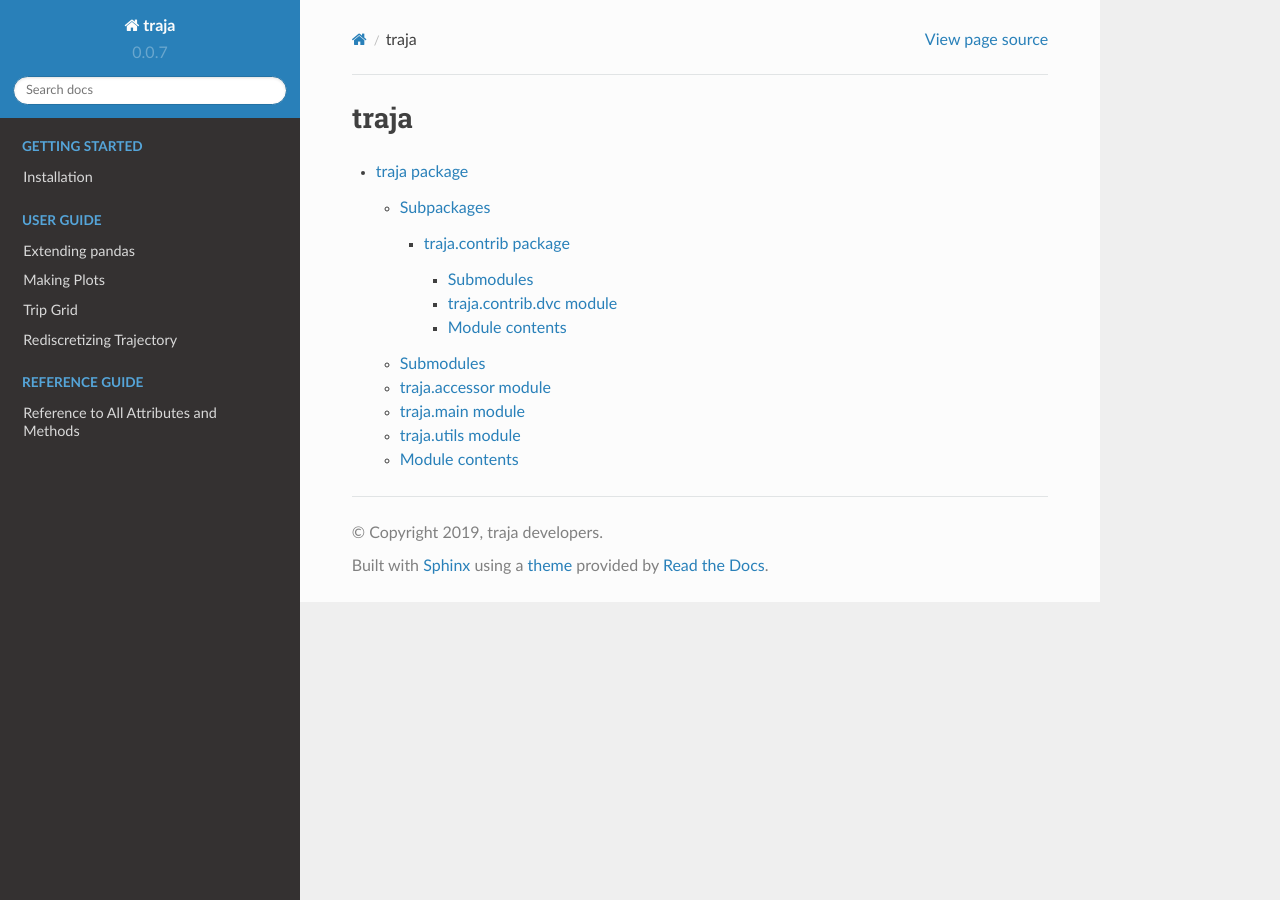
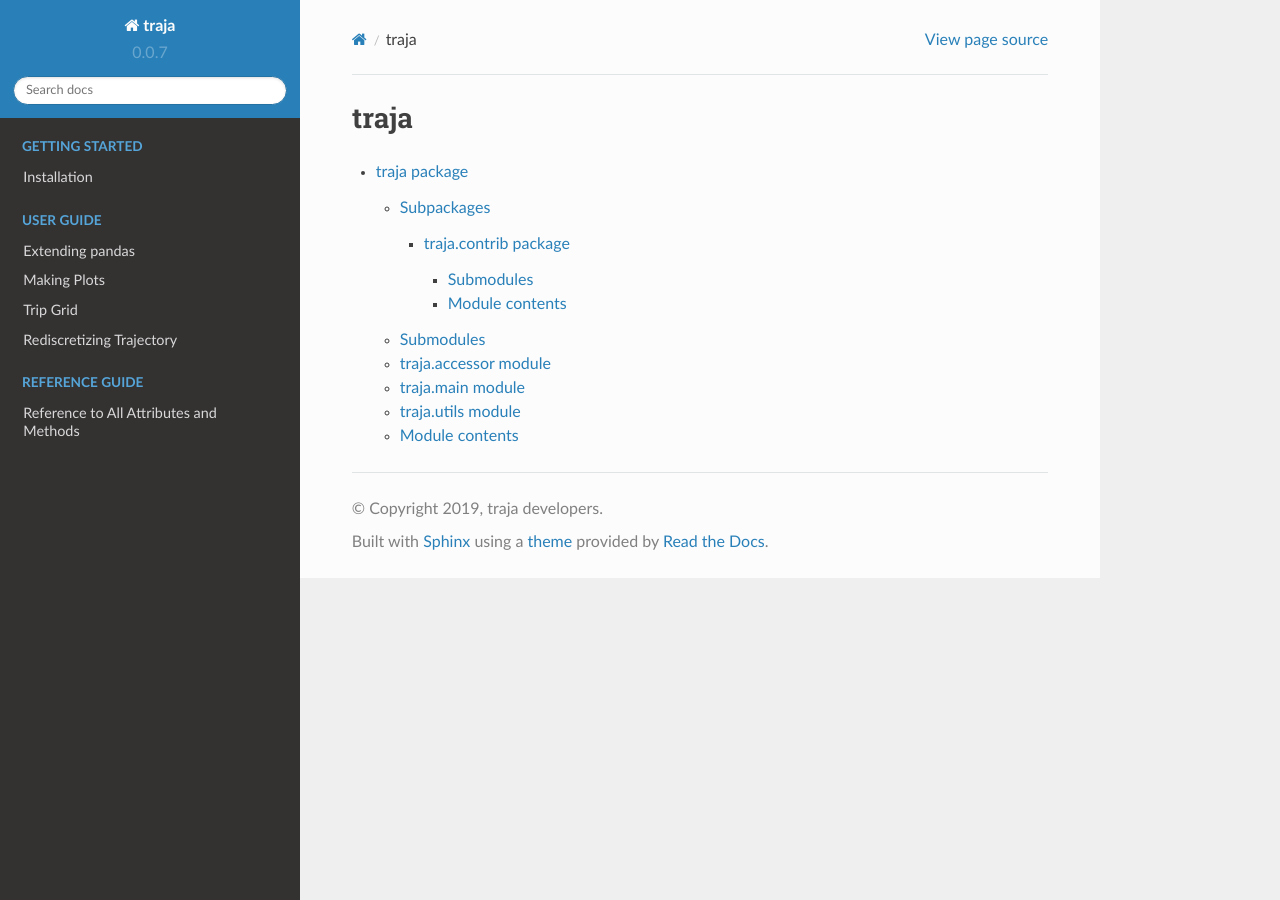
Before and after one commit to traja-team/traja, a Sphinx documentation site: the page built from docs/source/modules.rst, in a window 1280 px wide. Built offline with Sphinx 7.4.7 and the Read the Docs theme 2.0.0, drawn with Linux system fonts in a browser that asks for light colours; pages that are not in the unit, such as notebooks, are missing from menus.

Commit message:
Remvoe unused docs

```diff
--- a/docs/source/traja.contrib.rst
+++ b/docs/source/traja.contrib.rst
@@ -3,14 +3,6 @@ traja.contrib package
 
 Submodules
 ----------
-
-traja.contrib.dvc module
-------------------------
-
-.. automodule:: traja.contrib.dvc
-    :members:
-    :undoc-members:
-    :show-inheritance:
 
 
 Module contents
```
